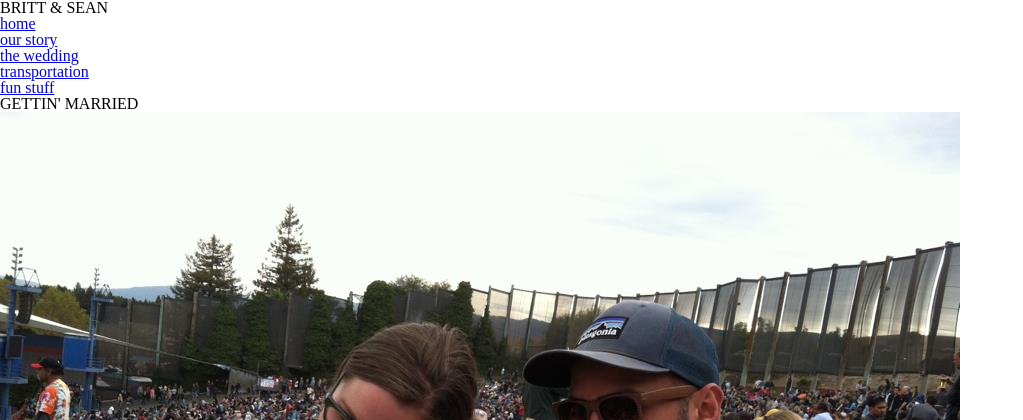
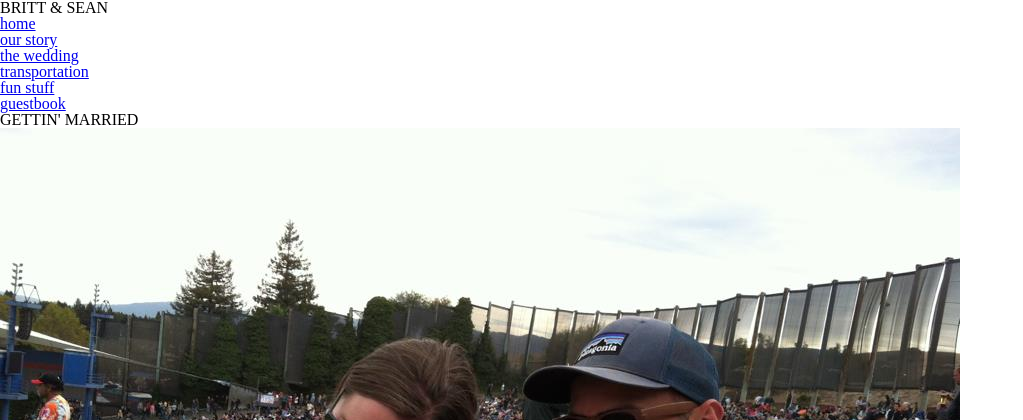
Before and after one commit to seanbelling/brittandsean, a PHP site: page / in a window 1280 px wide. Shown: the top 420 px of the page, without its empty margins (0-1023 px from the left). Run offline with PHP 8.4, Linux system fonts and the light colour scheme; some libraries are stand-ins or nearby versions.

Commit message:
Added guestbook link

```diff
--- a/index.php
+++ b/index.php
@@ -59,6 +59,7 @@
               <li><a href="/wedding">the wedding</a></li>
               <li><a href="/transportation">transportation</a></li>
               <li><a href="/fun">fun stuff</a></li>
+              <li><a href="/guestbook">guestbook</a></li>
             </u>
           </header>
 
```
